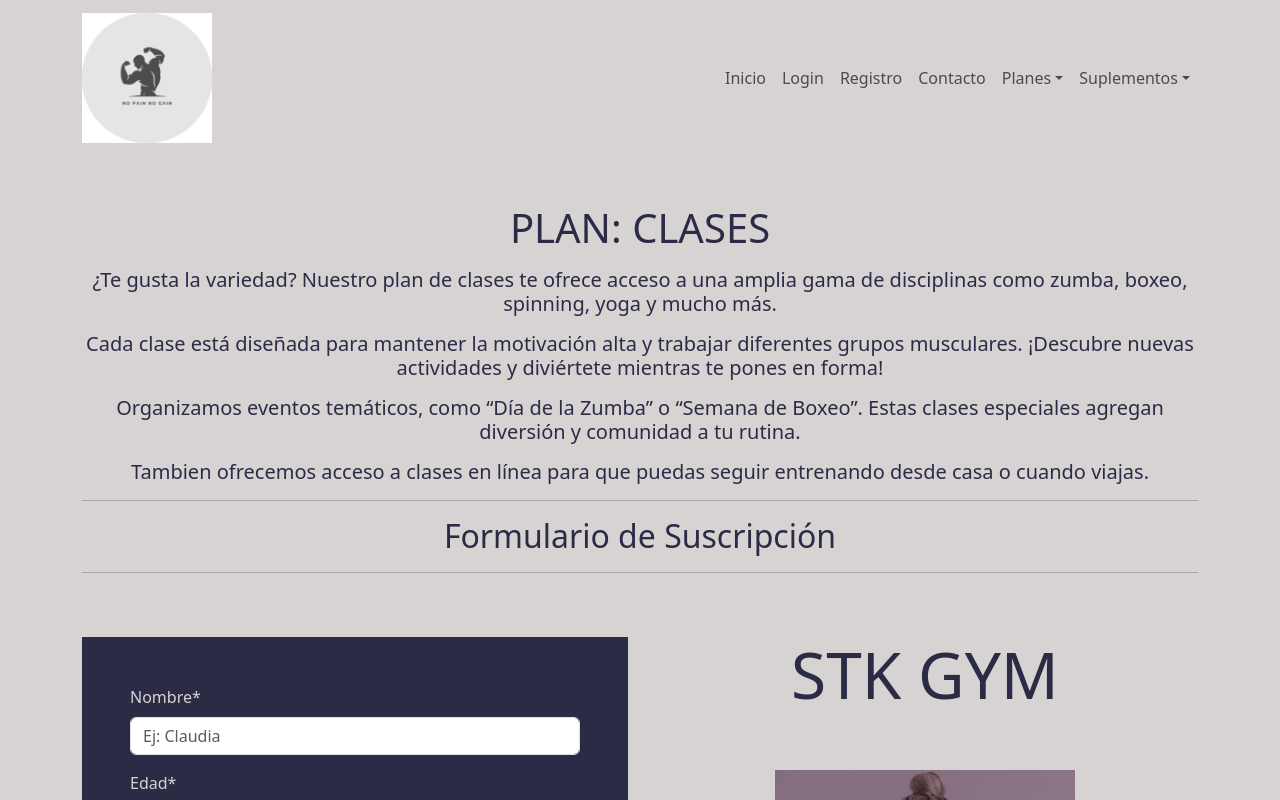
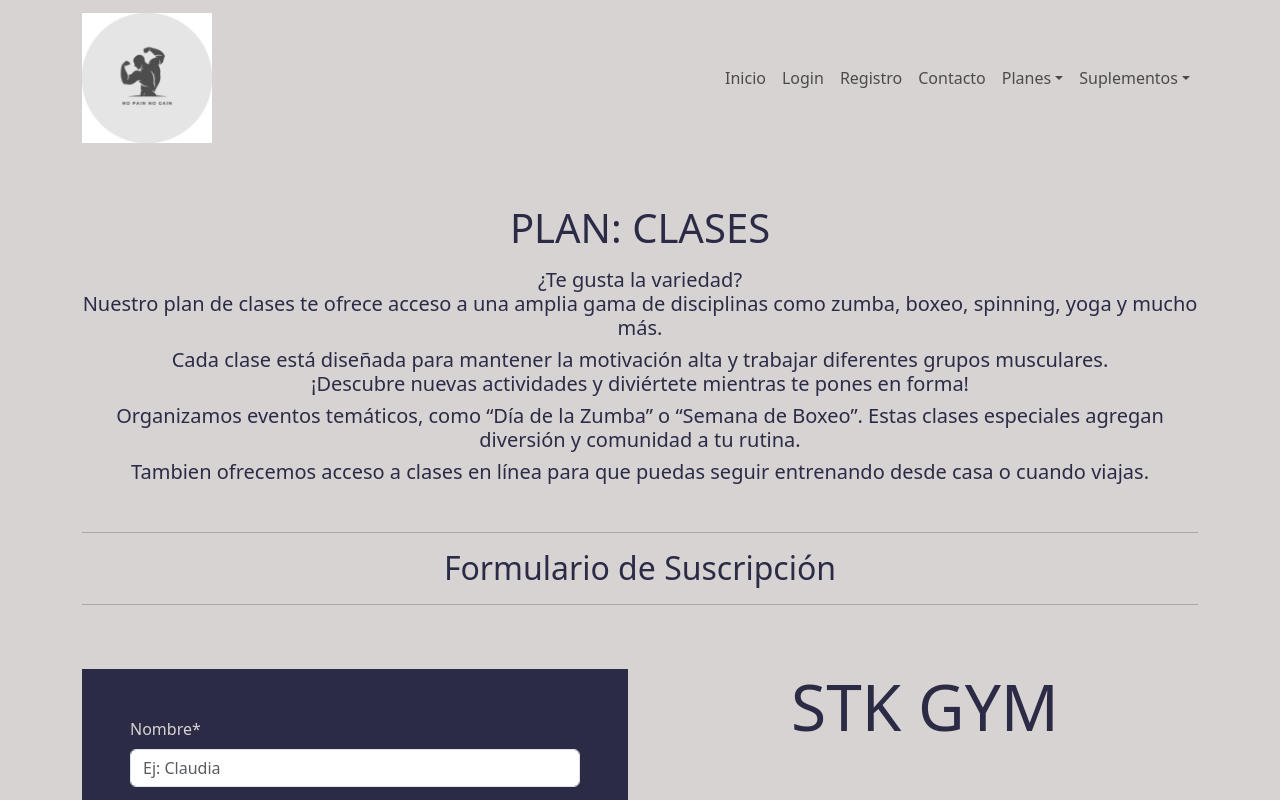
Before and after one commit to cristiandcode/Gimnasio, a React (Vite) app: page /Clases in a window 1280 px wide. Shown: the top 800 px of the page. Built offline with nearby package versions, Linux system fonts and the light colour scheme.

Commit message:
cambiamos la estetica visual del texto usando margin y br

```diff
--- a/src/components/pages/paginasPlanes/Musculacion.jsx
+++ b/src/components/pages/paginasPlanes/Musculacion.jsx
@@ -56,7 +56,6 @@ const Musculacion = () => {
         Además, contarás con seguimiento constante para ajustar el entrenamiento
         según tus avances y metas.
       </h5>
-
       <hr />
       <h2 className="text-center textoMorado">Formulario de Suscripción</h2>
       <hr />
--- a/src/components/pages/paginasPlanes/PlanClases.jsx
+++ b/src/components/pages/paginasPlanes/PlanClases.jsx
@@ -31,21 +31,21 @@ const PlanClases = () => {
     <Container className="mainSection mt-5">
       <h1 className="text-center textoMorado">PLAN: CLASES</h1>
       <h5 className="text-center textoMorado mt-3">
-        ¿Te gusta la variedad? Nuestro plan de clases te ofrece acceso a una
+        ¿Te gusta la variedad?<br/> Nuestro plan de clases te ofrece acceso a una
         amplia gama de disciplinas como zumba, boxeo, spinning, yoga y mucho
         más.
       </h5>
-      <h5 className="text-center textoMorado mt-3">
+      <h5 className="text-center textoMorado">
         Cada clase está diseñada para mantener la motivación alta y trabajar
-        diferentes grupos musculares. ¡Descubre nuevas actividades y diviértete
+        diferentes grupos musculares.<br/> ¡Descubre nuevas actividades y diviértete
         mientras te pones en forma!
       </h5>
-      <h5 className="text-center textoMorado mt-3">
+      <h5 className="text-center textoMorado">
         Organizamos eventos temáticos, como “Día de la Zumba” o “Semana de
         Boxeo”. Estas clases especiales agregan diversión y comunidad a tu
         rutina.
       </h5>
-      <h5 className="text-center textoMorado mt-3">
+      <h5 className="text-center textoMorado mb-5">
         Tambien ofrecemos acceso a clases en línea para que puedas seguir
         entrenando desde casa o cuando viajas.
       </h5>
```
